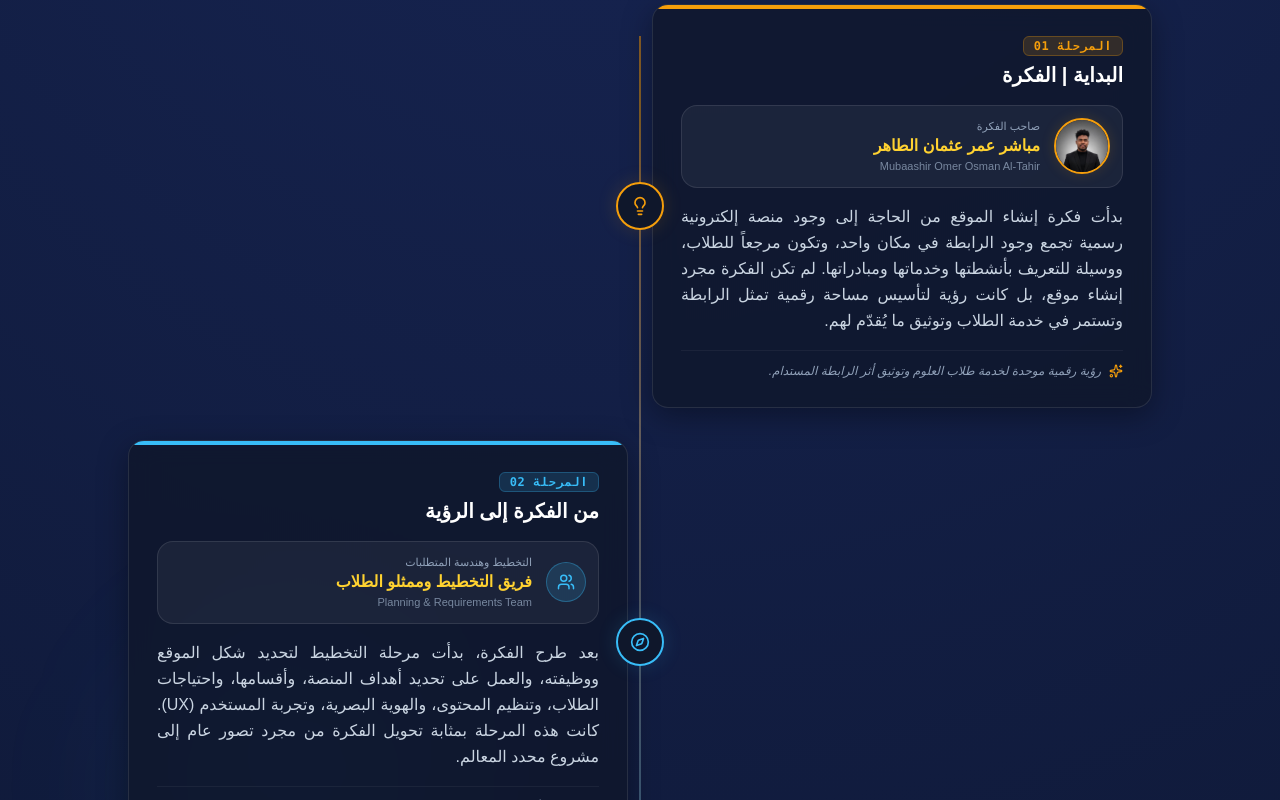
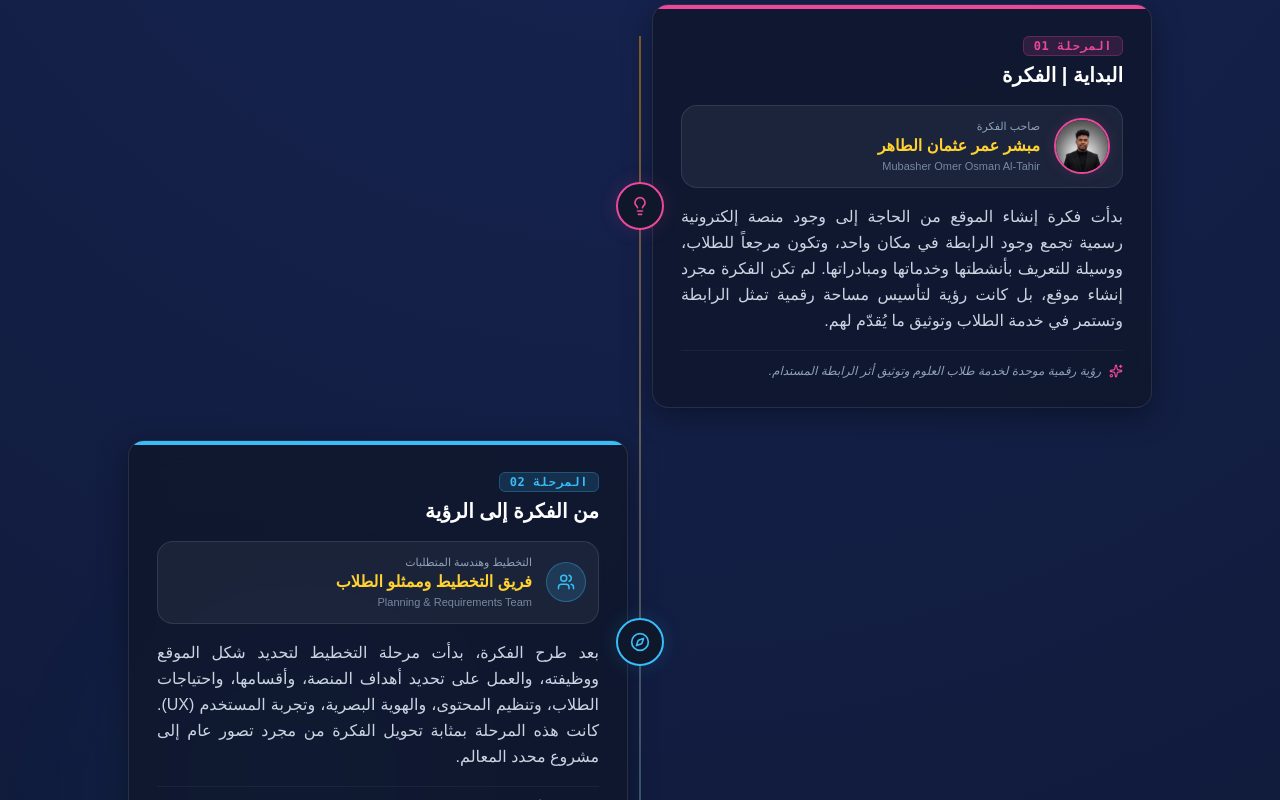
Before and after one commit to mussabtarig64-dotcom/cairo-univ-portal, a React (Vite) app in the folder client/: page /site-story in a window 1280 px wide. Shown: the part 1020-1820 px from the top of the page. Built offline with nearby package versions, Linux system fonts and the light colour scheme; no server answers.

Commit message:
feat(nav & story): add Majors Guide navigation link, swap and enhance Site Story team cards styling

```diff
--- a/client/src/App.jsx
+++ b/client/src/App.jsx
@@ -125,6 +125,8 @@ function MainAppLayout() {
           <Route path="/site-story" element={<SiteStory />} />
           <Route path="/academic" element={<AcademicLibrary />} />
           <Route path="/library" element={<AcademicLibrary />} />
+          <Route path="/majors" element={<AcademicLibrary defaultTab="majors" />} />
+          <Route path="/academic-majors" element={<AcademicLibrary defaultTab="majors" />} />
           <Route path="/sports" element={<SportsHub />} />
           <Route path="/sudan" element={<SudanPortal />} />
           <Route path="/social" element={<SocialHub />} />
--- a/client/src/components/Navbar.jsx
+++ b/client/src/components/Navbar.jsx
@@ -29,7 +29,8 @@ import {
   Grid,
   Sun,
   Moon,
-  History
+  History,
+  Compass
 } from 'lucide-react';
 import NotificationCenter from './NotificationCenter';
 
@@ -74,6 +75,7 @@ export default function Navbar() {
     { path: '/', label: 'الرئيسية', icon: HomeIcon, desc: 'الأخبار، الإعلانات، والفعاليات' },
     { path: '/story', label: 'قصة الموقع', icon: History, desc: 'من فكرة على ورق… إلى منصة على أرض الواقع', badge: 'مميز' },
     { path: '/academic', label: 'الأكاديمية', icon: BookOpen, desc: 'مذكرات، امتحانات، ومجموعات دراسة' },
+    { path: '/majors', label: 'دليل التخصصات', icon: Compass, desc: 'تفاصيل الأقسام ومجالات العمل' },
     { path: '/sports', label: 'الرياضة', icon: Trophy, desc: 'البطولات، الفرق، النتائج والترتيب', badge: 'دوري 2026' },
     { path: '/social', label: 'الاجتماعي', icon: HeartHandshake, desc: 'المبادرات، التطوع، ونظام الأسر' },
     { path: '/events', label: 'الفعاليات', icon: Calendar, desc: 'التسجيل، التقويم، والتغطيات' },
--- a/client/src/pages/AcademicLibrary.jsx
+++ b/client/src/pages/AcademicLibrary.jsx
@@ -1,4 +1,5 @@
 import React, { useState, useEffect } from 'react';
+import { useLocation } from 'react-router-dom';
 import { useTheme } from '../context/ThemeContext';
 import { useAuth } from '../context/AuthContext';
 import AcademicCalendar from '../components/AcademicCalendar';
@@ -230,11 +231,38 @@ const DEFAULT_GRANTS = [
   },
 ];
 
-export default function AcademicLibrary() {
+export default function AcademicLibrary({ defaultTab }) {
   const { activeTheme } = useTheme();
   const { isAdmin } = useAuth();
+  const location = useLocation();
 
-  const [activeTab, setActiveTab] = useState('notes'); // 'notes' | 'exams' | 'groups' | 'grants' | 'calendar'
+  const getInitialTab = () => {
+    if (defaultTab) return defaultTab;
+    if (location.pathname === '/majors' || location.pathname === '/academic-majors') return 'majors';
+    const params = new URLSearchParams(location.search);
+    const tabParam = params.get('tab');
+    if (tabParam && ['notes', 'exams', 'majors', 'groups', 'grants', 'calendar'].includes(tabParam)) {
+      return tabParam;
+    }
+    return 'notes';
+  };
+
+  const [activeTab, setActiveTab] = useState(getInitialTab);
+
+  useEffect(() => {
+    if (defaultTab) {
+      setActiveTab(defaultTab);
+    } else if (location.pathname === '/majors' || location.pathname === '/academic-majors') {
+      setActiveTab('majors');
+    } else {
+      const params = new URLSearchParams(location.search);
+      const tabParam = params.get('tab');
+      if (tabParam && ['notes', 'exams', 'majors', 'groups', 'grants', 'calendar'].includes(tabParam)) {
+        setActiveTab(tabParam);
+      }
+    }
+  }, [location.pathname, location.search, defaultTab]);
+
   const [resources, setResources] = useState(DEFAULT_RESOURCES);
   const [studyGroups, setStudyGroups] = useState(DEFAULT_GROUPS);
   const [grantsList, setGrantsList] = useState(DEFAULT_GRANTS);
--- a/client/src/pages/SiteStory.jsx
+++ b/client/src/pages/SiteStory.jsx
@@ -21,7 +21,7 @@ import {
   ChevronLeft
 } from 'lucide-react';
 import logoImg from '../assets/logo.png';
-import mubaashirImg from '../assets/team/mubaashir.jpg';
+import mubasherImg from '../assets/team/mubaashir.jpg';
 import mohammedRabieImg from '../assets/team/mohamed_rabi.jpg';
 import mussabImg from '../assets/team/mussab.jpg';
 
@@ -35,12 +35,12 @@ export default function SiteStory() {
       title: 'البداية | الفكرة',
       subtitle: 'The Beginning | The Idea',
       roleLabel: 'صاحب الفكرة',
-      person: 'مباشر عمر عثمان الطاهر',
-      personEn: 'Mubaashir Omer Osman Al-Tahir',
-      image: mubaashirImg,
+      person: 'مبشر عمر عثمان الطاهر',
+      personEn: 'Mubasher Omer Osman Al-Tahir',
+      image: mubasherImg,
       icon: Lightbulb,
-      color: '#f59e0b',
-      bgGlow: 'rgba(245, 158, 11, 0.15)',
+      color: '#ec4899',
+      bgGlow: 'rgba(236, 72, 153, 0.15)',
       description:
         'بدأت فكرة إنشاء الموقع من الحاجة إلى وجود منصة إلكترونية رسمية تجمع وجود الرابطة في مكان واحد، وتكون مرجعاً للطلاب، ووسيلة للتعريف بأنشطتها وخدماتها ومبادراتها. لم تكن الفكرة مجرد إنشاء موقع، بل كانت رؤية لتأسيس مساحة رقمية تمثل الرابطة وتستمر في خدمة الطلاب وتوثيق ما يُقدّم لهم.',
       keyTakeaway: 'رؤية رقمية موحدة لخدمة طلاب العلوم وتوثيق أثر الرابطة المستدام.'
@@ -68,8 +68,8 @@ export default function SiteStory() {
       personEn: 'Mohammed Rabie Mohammed Abdel-Muttalib',
       image: mohammedRabieImg,
       icon: Palette,
-      color: '#ec4899',
-      bgGlow: 'rgba(236, 72, 153, 0.15)',
+      color: '#f59e0b',
+      bgGlow: 'rgba(245, 158, 11, 0.15)',
       description:
         'في هذه المرحلة، تحولت الرؤية إلى واجهة استخدام وهوية بصرية. تم العمل على تصميم يجمع بين البساطة والوضوح وسهولة الاستخدام، مع الحفاظ على طابع يعكس هوية الرابطة ومكانتها. كان الهدف ألا يكون الموقع مجرد شكل جميل، بل منصة عملية وواضحة وسهلة في الوصول إلى المعلومة.',
       keyTakeaway: 'بناء هوية بصرية أنيقة، تجربة مستخدم سلسلة، وتصميم يليق بعراقة الكلية.'
@@ -111,12 +111,12 @@ export default function SiteStory() {
       title: 'The Beginning | The Idea',
       subtitle: 'البداية | الفكرة',
       roleLabel: 'Idea Originator',
-      person: 'Mubaashir Omer Osman Al-Tahir',
-      personAr: 'مباشر عمر عثمان الطاهر',
-      image: mubaashirImg,
+      person: 'Mubasher Omer Osman Al-Tahir',
+      personAr: 'مبشر عمر عثمان الطاهر',
+      image: mubasherImg,
       icon: Lightbulb,
-      color: '#f59e0b',
-      bgGlow: 'rgba(245, 158, 11, 0.15)',
+      color: '#ec4899',
+      bgGlow: 'rgba(236, 72, 153, 0.15)',
       description:
         "The idea of creating the website started from the need for an official electronic platform that brings together the association's presence in one space, serves as a reference for students, and acts as a medium to introduce the association's activities, services, and initiatives. The idea was not just to build a website, but a vision to establish a digital space representing the association that continues to serve students and document what is offered to them.",
       keyTakeaway: 'A unified digital vision to serve science students and sustain the legacy of student initiatives.'
@@ -144,8 +144,8 @@ export default function SiteStory() {
       personAr: 'محمد ربيع محمد عبدالمطلب',
       image: mohammedRabieImg,
       icon: Palette,
-      color: '#ec4899',
-      bgGlow: 'rgba(236, 72, 153, 0.15)',
+      color: '#f59e0b',
+      bgGlow: 'rgba(245, 158, 11, 0.15)',
       description:
         'In this stage, the vision turned into a user interface and visual identity. The design was crafted to combine simplicity, clarity, and ease of use, while preserving the character that reflects the association\'s identity and standing. The goal was not only for the site to look beautiful, but also to be practical, clear, and easy to navigate for information.',
       keyTakeaway: 'Crafting clean UI aesthetics, intuitive UX pathways, and dignified visual branding.'
@@ -505,31 +505,31 @@ export default function SiteStory() {
           </div>
 
           <div className="grid grid-cols-1 md:grid-cols-3 gap-6 sm:gap-8">
-            {/* 1. مباشر عمر عثمان الطاهر (صاحب الفكرة) */}
-            <div className="group relative bg-slate-900/80 border border-amber-500/30 hover:border-amber-400 rounded-3xl p-6 backdrop-blur-xl shadow-xl hover:shadow-[0_20px_45px_-12px_rgba(245,158,11,0.35),0_0_28px_rgba(245,158,11,0.18)] transition-all duration-300 ease-out hover:-translate-y-2 flex flex-col items-center text-center overflow-hidden">
-              <div className="absolute top-0 inset-x-0 h-1 bg-gradient-to-r from-transparent via-amber-500 to-transparent" />
+            {/* 1. مبشر عمر عثمان الطاهر (صاحب الفكرة) */}
+            <div className="group relative bg-slate-900/80 border border-pink-500/30 hover:border-pink-400 rounded-3xl p-6 backdrop-blur-xl shadow-xl hover:shadow-[0_20px_45px_-12px_rgba(236,72,153,0.35),0_0_28px_rgba(236,72,153,0.18)] transition-all duration-300 ease-out hover:-translate-y-2 flex flex-col items-center text-center overflow-hidden">
+              <div className="absolute top-0 inset-x-0 h-1 bg-gradient-to-r from-transparent via-pink-500 to-transparent" />
               <div className="relative mb-5">
-                <div className="w-28 h-28 sm:w-32 sm:h-32 rounded-full overflow-hidden border-4 border-amber-500/50 shadow-xl shadow-amber-500/20 group-hover:scale-105 group-hover:border-amber-400 group-hover:shadow-[0_0_24px_rgba(245,158,11,0.4)] transition-all duration-300">
+                <div className="w-28 h-28 sm:w-32 sm:h-32 rounded-full overflow-hidden border-4 border-pink-500/50 shadow-xl shadow-pink-500/20 group-hover:scale-105 group-hover:border-pink-400 group-hover:shadow-[0_0_24px_rgba(236,72,153,0.4)] transition-all duration-300">
                   <img
-                    src={mubaashirImg}
-                    alt="مباشر عمر عثمان الطاهر"
+                    src={mubasherImg}
+                    alt="مبشر عمر عثمان الطاهر"
                     className="w-full h-full object-cover object-center"
                   />
                 </div>
-                <div className="absolute bottom-0 right-1 px-2 py-0.5 rounded-full bg-amber-500 text-slate-950 text-[10px] font-extrabold shadow">
+                <div className="absolute bottom-0 right-1 px-2 py-0.5 rounded-full bg-pink-500 text-slate-950 text-[10px] font-extrabold shadow">
                   💡 فكرة
                 </div>
               </div>
 
-              <span className="px-3 py-1 rounded-full bg-amber-500/15 border border-amber-500/30 text-amber-300 text-xs font-bold mb-2">
+              <span className="px-3 py-1 rounded-full bg-pink-500/15 border border-pink-500/30 text-pink-300 text-xs font-bold mb-2">
                 {lang === 'ar' ? 'صاحب الفكرة والمبادرة' : 'Idea & Vision Originator'}
               </span>
 
               <h3 className="text-lg sm:text-xl font-extrabold text-white mb-1">
-                {lang === 'ar' ? 'مباشر عمر عثمان الطاهر' : 'Mubaashir Omer Osman Al-Tahir'}
+                {lang === 'ar' ? 'مبشر عمر عثمان الطاهر' : 'Mubasher Omer Osman Al-Tahir'}
               </h3>
               <div className="text-xs text-slate-400 mb-4 font-mono">
-                {lang === 'ar' ? 'Mubaashir Omer Osman' : 'مباشر عمر عثمان الطاهر'}
+                {lang === 'ar' ? 'Mubasher Omer Osman' : 'مبشر عمر عثمان الطاهر'}
               </div>
 
               <p className="text-xs sm:text-sm text-slate-300 leading-relaxed text-justify sm:text-center mt-auto">
@@ -540,22 +540,22 @@ export default function SiteStory() {
             </div>
 
             {/* 2. محمد ربيع محمد عبدالمطلب (المصمم) */}
-            <div className="group relative bg-slate-900/80 border border-pink-500/30 hover:border-pink-400 rounded-3xl p-6 backdrop-blur-xl shadow-xl hover:shadow-[0_20px_45px_-12px_rgba(236,72,153,0.35),0_0_28px_rgba(236,72,153,0.18)] transition-all duration-300 ease-out hover:-translate-y-2 flex flex-col items-center text-center overflow-hidden">
-              <div className="absolute top-0 inset-x-0 h-1 bg-gradient-to-r from-transparent via-pink-500 to-transparent" />
+            <div className="group relative bg-slate-900/80 border border-amber-500/30 hover:border-amber-400 rounded-3xl p-6 backdrop-blur-xl shadow-xl hover:shadow-[0_20px_45px_-12px_rgba(245,158,11,0.35),0_0_28px_rgba(245,158,11,0.18)] transition-all duration-300 ease-out hover:-translate-y-2 flex flex-col items-center text-center overflow-hidden">
+              <div className="absolute top-0 inset-x-0 h-1 bg-gradient-to-r from-transparent via-amber-500 to-transparent" />
               <div className="relative mb-5">
-                <div className="w-28 h-28 sm:w-32 sm:h-32 rounded-full overflow-hidden border-4 border-pink-500/50 shadow-xl shadow-pink-500/20 group-hover:scale-105 group-hover:border-pink-400 group-hover:shadow-[0_0_24px_rgba(236,72,153,0.4)] transition-all duration-300">
+                <div className="w-32 h-32 sm:w-36 sm:h-36 rounded-full overflow-hidden border-4 border-amber-500/50 shadow-xl shadow-amber-500/25 group-hover:scale-105 group-hover:border-amber-400 group-hover:shadow-[0_0_26px_rgba(245,158,11,0.45)] transition-all duration-300 flex items-center justify-center">
                   <img
                     src={mohammedRabieImg}
                     alt="محمد ربيع محمد عبدالمطلب"
-                    className="w-full h-full object-cover object-center"
+                    className="w-full h-full object-cover object-center scale-105 group-hover:scale-110 transition-transform duration-300"
                   />
                 </div>
-                <div className="absolute bottom-0 right-1 px-2 py-0.5 rounded-full bg-pink-500 text-slate-950 text-[10px] font-extrabold shadow">
+                <div className="absolute bottom-0 right-1 px-2.5 py-0.5 rounded-full bg-amber-500 text-slate-950 text-[10px] font-extrabold shadow">
                   🎨 تصميم
                 </div>
               </div>
 
-              <span className="px-3 py-1 rounded-full bg-pink-500/15 border border-pink-500/30 text-pink-300 text-xs font-bold mb-2">
+              <span className="px-3 py-1 rounded-full bg-amber-500/15 border border-amber-500/30 text-amber-300 text-xs font-bold mb-2">
                 {lang === 'ar' ? 'المصمم والهوية البصرية' : 'UI/UX & Brand Designer'}
               </span>
 
```
